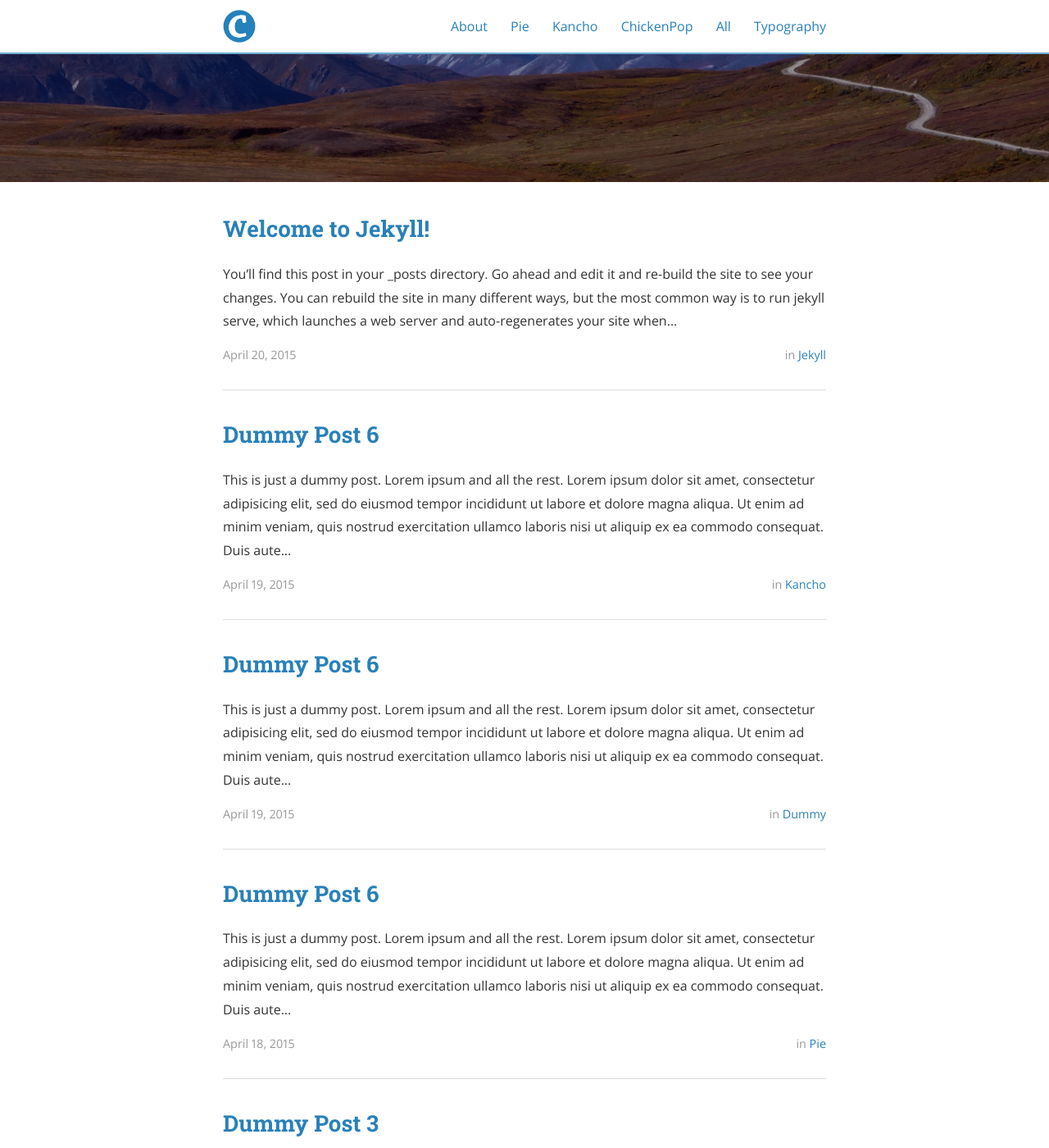
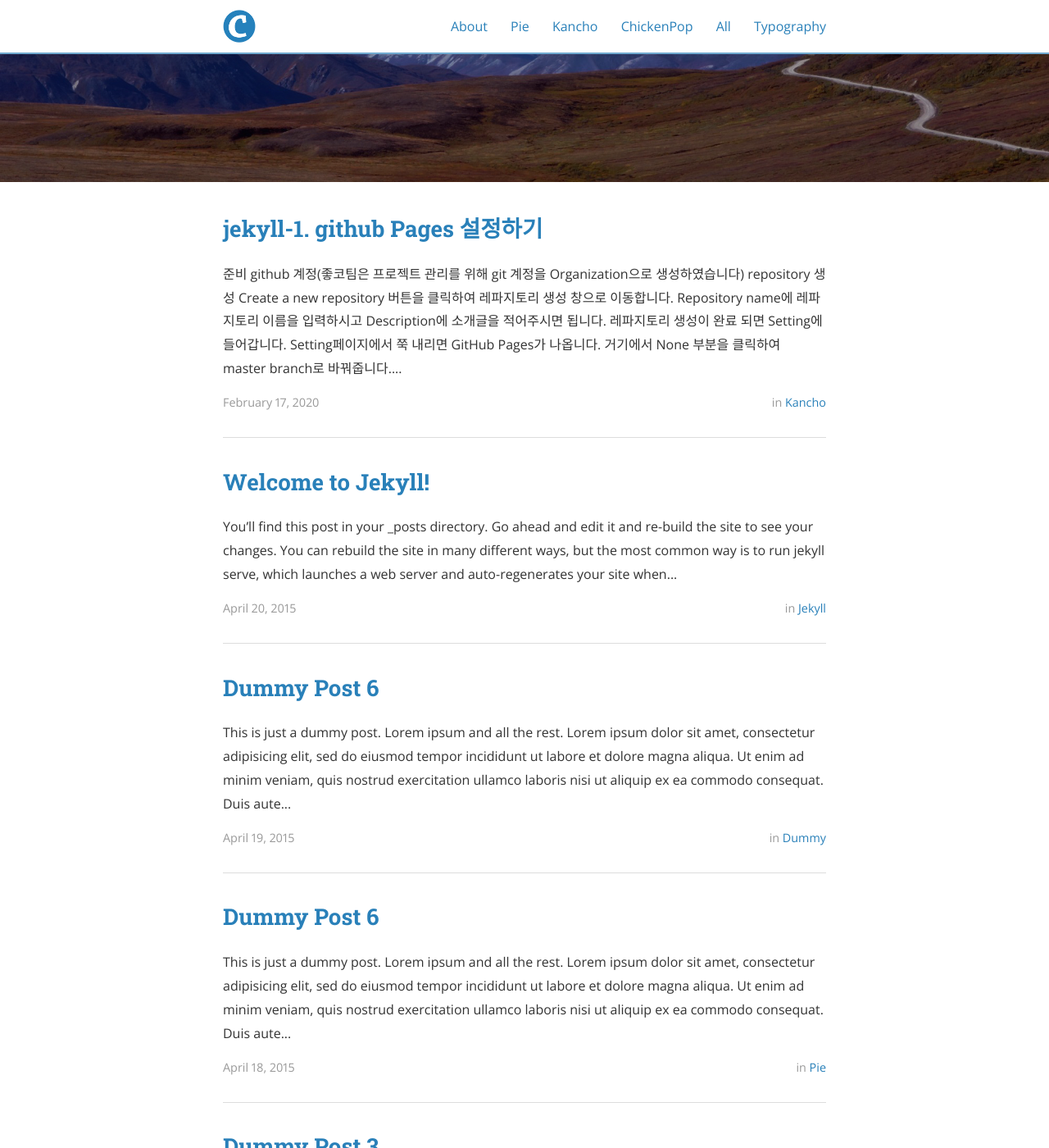
Before and after one commit to favoritecoding/gansaeldaejangBlog, a Jekyll site: the page built from index.html, in a window 1280 px wide and 1400 px high, scrolled down 283 px. Shown: the whole window at 82% size. Built offline with Jekyll 4.4.1, drawn with Linux system fonts in a browser that asks for light colours; nearby versions of some CDN libraries; the list of posts is cut into pages by our own code; some of the changed text lies outside the part shown.

Commit message:
kancho: 포스트 등록 jekyll-1. github pages 설정하기

```diff
--- a/_config.yml
+++ b/_config.yml
@@ -20,12 +20,12 @@ description: >
 # root of your server.
 
 #개발
-# baseurl: ""  # the subpath of your site, e.g. /blog/
-# url:  ""  # the base hostname & protocol for your site
+baseurl: ""  # the subpath of your site, e.g. /blog/
+url:  ""  # the base hostname & protocol for your site
 
 # 배포
-baseurl: /gansaeldaejangBlog/ # the subpath of your site, e.g. /blog/
-url: https://favoritecoding.github.io/gansaeldaejangBlog/ # the base hostname & protocol for your site
+# baseurl: /gansaeldaejangBlog/ # the subpath of your site, e.g. /blog/
+# url: https://favoritecoding.github.io/gansaeldaejangBlog/ # the base hostname & protocol for your site
 
 
 cover: "/assets/header_image.jpg"
--- a/_posts/kancho/2015-04-19-dummy6.markdown
+++ /dev/null
@@ -1,17 +0,0 @@
----
-layout: post
-title:  "Dummy Post 6"
-date:   2015-04-19 08:43:59
-author: Ben Centra
-categories: kancho
-tags: lorem ipsum
----
-
-This is just a dummy post. Lorem ipsum and all the rest.
-
-Lorem ipsum dolor sit amet, consectetur adipisicing elit, sed do eiusmod
-tempor incididunt ut labore et dolore magna aliqua. Ut enim ad minim veniam,
-quis nostrud exercitation ullamco laboris nisi ut aliquip ex ea commodo
-consequat. Duis aute irure dolor in reprehenderit in voluptate velit esse
-cillum dolore eu fugiat nulla pariatur. Excepteur sint occaecat cupidatat non
-proident, sunt in culpa qui officia deserunt mollit anim id est laborum.
--- /dev/null
+++ b/_posts/kancho/2020-02-17-jekyll-1.md
@@ -0,0 +1,124 @@
+---
+layout: post
+title:  "jekyll-1. github Pages 설정하기"
+date:   2020-02-17T13:00:52-05:00
+author: kancho
+categories: kancho
+tags:	[jekyll, github Pages]
+cover:  "/assets/instacode.png"
+---
+
+## 준비
+* github 계정(좋코팀은 프로젝트 관리를 위해 git 계정을 Organization으로 생성하였습니다)
+
+<br/>
+
+- - -
+
+<br/>
+
+## repository 생성
+
+Create a new repository 버튼을 클릭하여 레파지토리 생성 창으로 이동합니다.
+<br/>
+
+
+<img src="/assets/kanchoImg/jekyll/0-1.png" alt="">
+
+<br/>
+
+<br/>
+
+
+Repository name에 레파지토리 이름을 입력하시고 Description에 소개글을 적어주시면 됩니다.
+<br/>
+
+<img src="/assets/kanchoImg/jekyll/0-2.png" alt="">
+
+<br/>
+
+<br/>
+
+
+레파지토리 생성이 완료 되면 Setting에 들어갑니다.
+<br/>
+
+<img src="/assets/kanchoImg/jekyll/0-2-1.png" alt="">
+
+<br/>
+
+<br/>
+
+Setting페이지에서 쭉 내리면 GitHub Pages가 나옵니다. 거기에서 None 부분을 클릭하여 master branch로 바꿔줍니다.
+<br/>
+
+<img src="/assets/kanchoImg/jekyll/0-3.png" alt="">
+
+<br/>
+
+<br/>
+
+master branch로 변경되면 화면 블로그주소가 나타납니다. 블로그 주소를 복사합니다.
+<br/>
+
+<img src="/assets/kanchoImg/jekyll/0-4.png" alt="">
+
+<br/>
+
+<br/>
+
+복사한 주소를 주소창에 입력하여 이동하면 아래의 사진처럼 페이지가 생성된것을 확인 할 수 있습니다.
+<br/>
+
+<img src="/assets/kanchoImg/jekyll/0-5.png" alt="">
+
+<br/>
+
+<br/>
+
+생성된 파일을 내컴퓨터에 저장하도록 하겠습니다. 저장하는 방법은 2가지가 있습니다.
+첫번째 방법은 Download ZIP를 클릭하여 압출파일을 받은 후 압축을 푸는 방법이 있습니다.
+두번째 방법은 git clone을 하는 방법이 있습니다. 2번 버튼을 클릭하면 git clone을 받을 주소를 복사하게 됩니다.
+저는 두번째 방법인 git clone을 사용하도록 하겠습니다. 위의 사진에서 2번 버튼을 클릭하여 주소를 복사합니다.
+<br/>
+
+<img src="/assets/kanchoImg/jekyll/0-6.png" alt="">
+<br/>
+
+<br/>
+
+git bash를 실행한 후 파일을 다운받을 폴더까지 이동하고 파일을 받고 싶은 위치에서 아래와 같은 명령어를 입력합니다.
+
+
+{% highlight html %}
+git clone 복사한주소
+{% endhighlight %}
+
+(*git bash에서 붙여넣기 단축키 : shift + Ins)
+<br/>
+
+<img src="/assets/kanchoImg/jekyll/0-7.png" alt="">
+
+<br/>
+
+<br/>
+
+
+
+원하는 위치에 잘 다운로드 되었는지 확인합니다.
+
+<img src="/assets/kanchoImg/jekyll/0-8.png" alt="">
+
+<br/>
+
+<br/>
+
+<br/>
+
+[jekyll]:      http://jekyllrb.com
+[jekyll-gh]:   https://github.com/jekyll/jekyll
+[jekyll-help]: https://github.com/jekyll/jekyll-help
+[highlight]:   https://highlightjs.org/
+[lightbox]:    http://lokeshdhakar.com/projects/lightbox2/
+[jekyll-archive]: https://github.com/jekyll/jekyll-archives
+[liquid]: https://github.com/Shopify/liquid/wiki/Liquid-for-Designers
```
Also changed, not shown: _posts/kancho/2015-04-18-dummy3.md (deleted, +0 -16 lines), _posts/kancho/2015-04-18-dummy4.md (deleted, +0 -16 lines), _posts/kancho/2015-04-18-dummy5.md (deleted, +0 -16 lines), assets/kanchoImg/jekyll/0-1.png (added), assets/kanchoImg/jekyll/0-2-1.png (added), assets/kanchoImg/jekyll/0-2.png (added), assets/kanchoImg/jekyll/0-3.PNG (added), assets/kanchoImg/jekyll/0-4.PNG (added), assets/kanchoImg/jekyll/0-5.PNG (added), assets/kanchoImg/jekyll/0-6.PNG (added), assets/kanchoImg/jekyll/0-7.png (added), assets/kanchoImg/jekyll/0-8.PNG (added).
